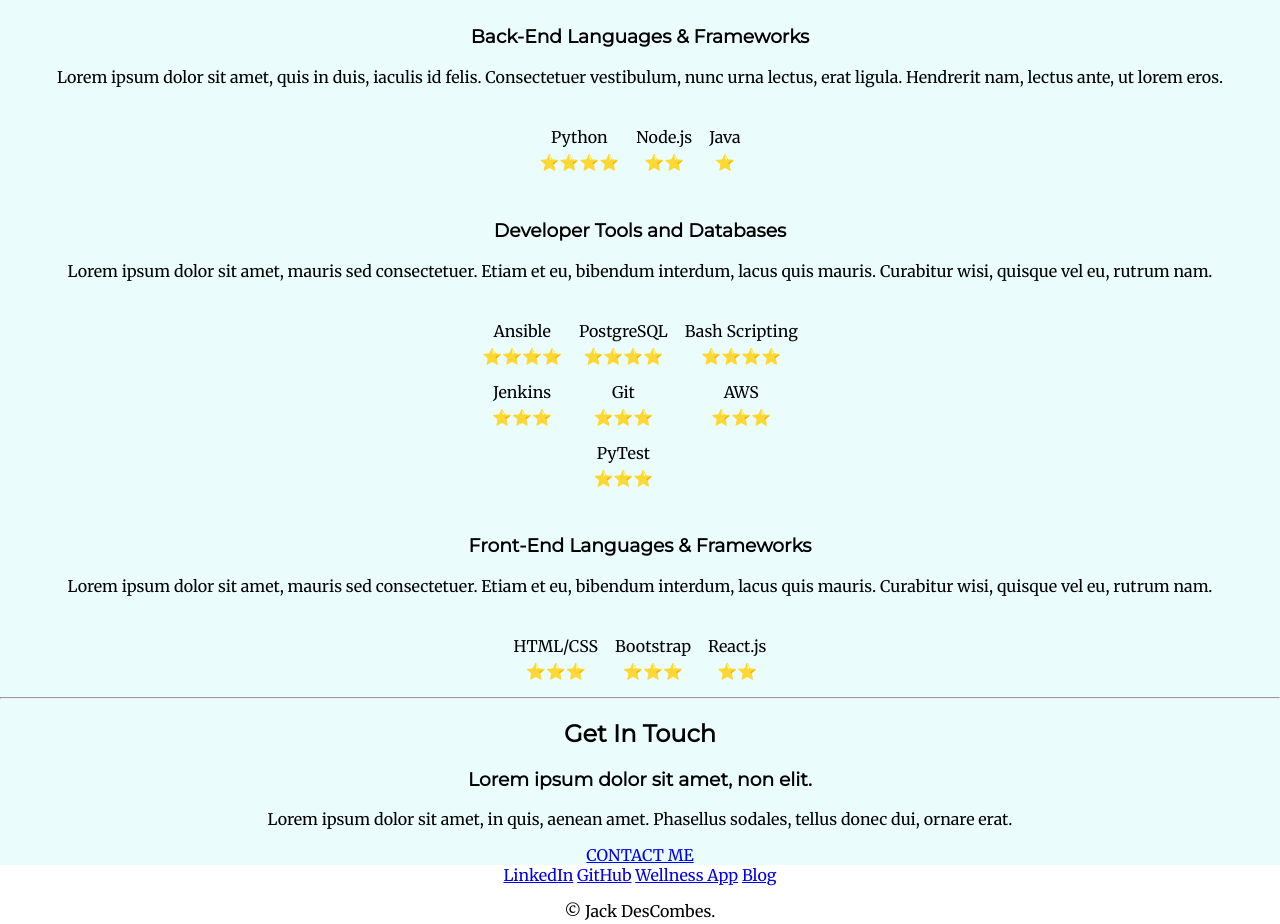
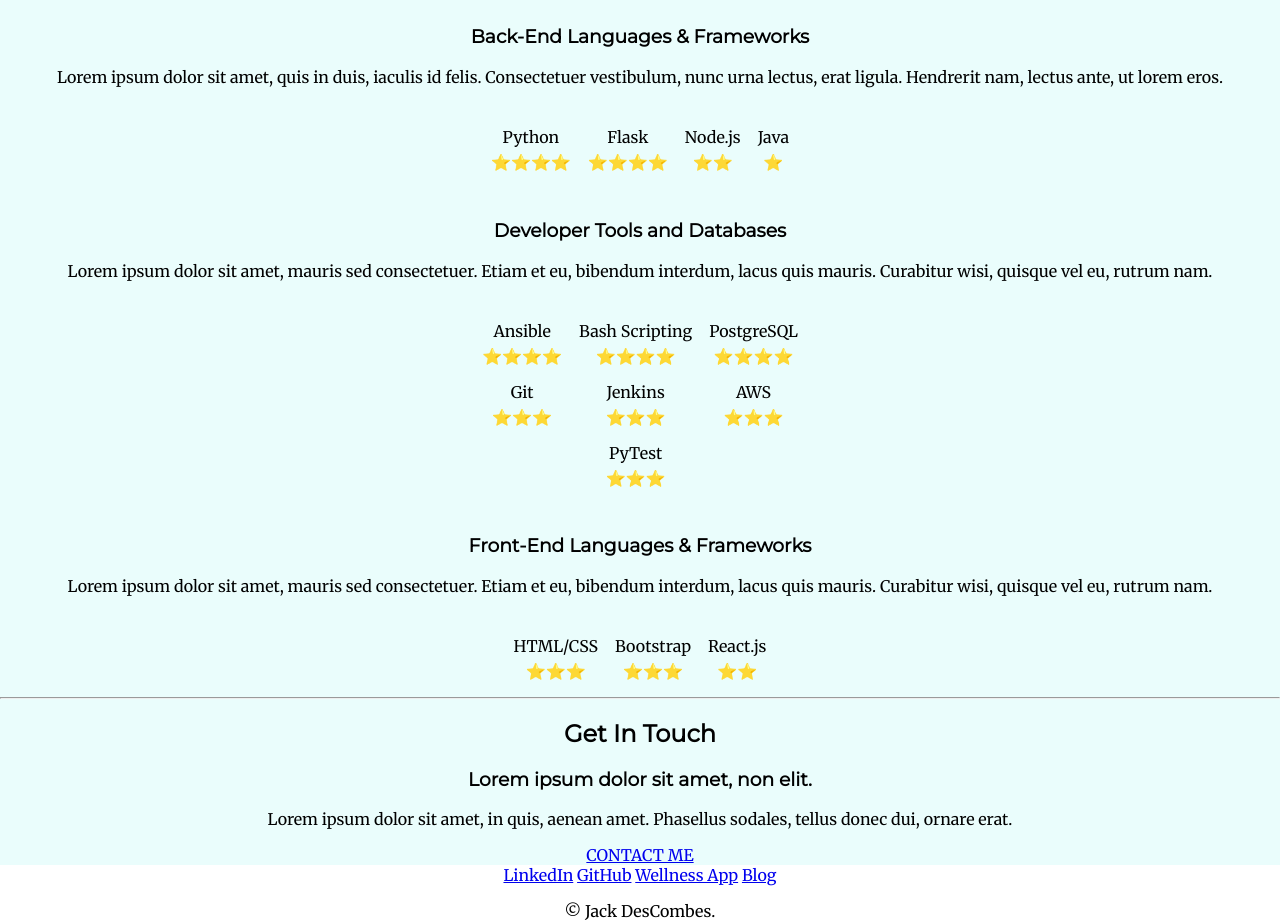
Before and after one commit to jpdesc/personal-website, a plain HTML site: page index.html in a window 1280 px wide. Shown: the part 1178-2102 px from the top of the page. Drawn offline with Linux system fonts and the light colour scheme.

Commit message:
Adjust cell layouts in table

```diff
--- a/index.html
+++ b/index.html
@@ -42,13 +42,13 @@
                 <table>
                     <tr class="table-text">
                         <td>Python</td>
-
+                        <td>Flask</td>
                         <td>Node.js</td>
-
                         <td>Java</td>
 
                     </tr>
                     <tr class="table-stars">
+                        <td>⭐️⭐️⭐️⭐️ </td>
                         <td>⭐️⭐️⭐️⭐️ </td>
                         <td>⭐️⭐️</td>
                         <td>⭐️</td>
@@ -66,8 +66,8 @@
 
                         <tr>
                             <td>Ansible</td>
+                            <td>Bash Scripting</td>
                             <td>PostgreSQL</td>
-                            <td>Bash Scripting</td>
                         </tr>
 
                         <tr>
@@ -78,8 +78,8 @@
                         <tr class="spacer"></tr>
 
                         <tr>
+                            <td>Git</td>
                             <td>Jenkins</td>
-                            <td>Git</td>
                             <td>AWS</td>
                         </tr>
 
```
